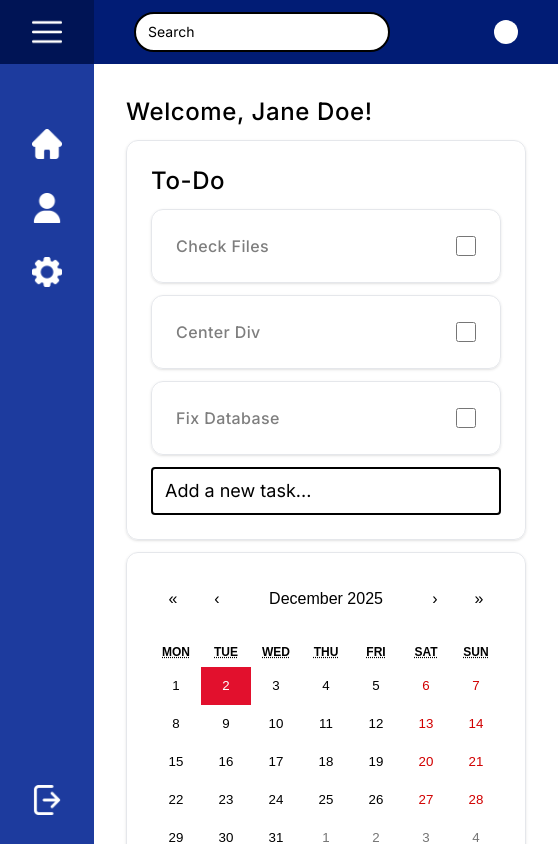
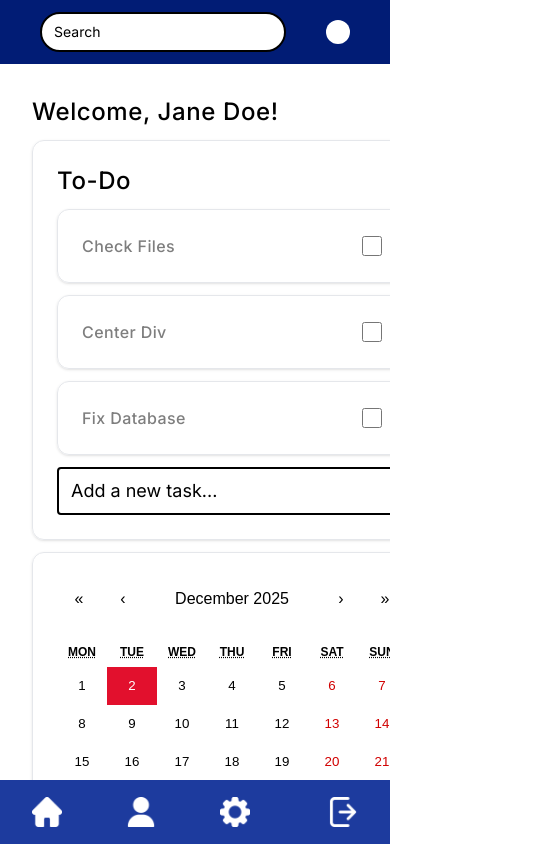
Before and after one commit to NiTzuA/frontend-technical-exam, a React (Vite) app: page / in a window 390 px wide. Both pictures are taken after a click on the button 195 px from the left and 533 px from the top of the page. Shown: the top 844 px of the page, 558 px wide, since content can reach past the window. Built offline with nearby package versions, Linux system fonts and the light colour scheme.

Commit message:
Pre-Release 2-Fix Responsiveness Issues

```diff
--- a/src/components/layout/Sidebar.jsx
+++ b/src/components/layout/Sidebar.jsx
@@ -6,11 +6,20 @@ import ProfileIcon from "../../assets/user.png"
 import SettingsIcon from "../../assets/settings.png"
 import LogoutIcon from "../../assets/logout.png"
 
-function Sidebar( {isMaximized, setIsMaximized, className, setDashboardPage, setCurrentPage} ) {
+function Sidebar( {isSmallScreen, isMaximized, setIsMaximized, className, setDashboardPage, setCurrentPage} ) {
     return (
         <>
 
-        <div className={`flex flex-col bg-sidebar min-h-screen justify-between h-full ${className} shrink-0`}>
+            <div
+                className={`
+                    bg-sidebar shrink-0
+                    ${className}
+                    ${isSmallScreen
+                    ? "fixed bottom-0 left-0 w-full h-16 flex flex-row justify-around items-center z-50"
+                    : "flex flex-col bg-sidebar min-h-screen justify-between h-full shrink-0"}
+                `}
+                >
+                {!isSmallScreen && (
                     <div className="flex flex-row bg-logoarea pl-5 pr-5 py-3 gap-5 justify-center items-center h-16">
                         <Button
                         className="bg-transparent hover:bg-transparent !px-2"
@@ -18,19 +27,24 @@ function Sidebar( {isMaximized, setIsMaximized, className, setDashboardPage, set
                         imgWidth="30px"
                         imgHeight="30px"
                         onClick={() => setIsMaximized(prev => !prev)}
-                ></Button>
+                        />
 
                         {isMaximized && (
-                    <Text variant="title" className="text-white text-2xl tracking-wider">LOREM IPSUM</Text>
+                        <Text
+                            variant="title"
+                            className="text-white text-2xl tracking-wider"
+                        >
+                            LOREM IPSUM
+                        </Text>
+                        )}
+                    </div>
                 )}
 
-
-
-            </div>
             <div className="py-6">
 
             </div>
-            <div className="flex flex-col">
+            <div className={`flex ${isSmallScreen ? "flex-row" : "flex-col"}`}>
+
                 <Button variant="sidebar" className="text-left" img={DashboardIcon} imgWidth="30px" imgHeight="30px" onClick={() => setDashboardPage("home")}>{isMaximized && "Dashboard"}</Button>
                 <Button variant="sidebar" className="text-left" img={ProfileIcon} imgWidth="30px" imgHeight="30px" onClick={() => setDashboardPage("profile")}>{isMaximized && "Profile"}</Button>
                 <Button variant="sidebar" className="text-left" img={SettingsIcon} imgWidth="30px" imgHeight="30px" onClick={() => setDashboardPage("settings")}>{isMaximized && "Settings"}</Button>
--- a/src/components/page_segments/dashboard/Home.jsx
+++ b/src/components/page_segments/dashboard/Home.jsx
@@ -52,7 +52,7 @@ function Home() {
                 <div className="flex flex-row">
                     <Text className="text-2xl !text-black">Welcome, Jane Doe!</Text>
                 </div>
-                <div className="flex flex-row gap-6 flex-grow flex-wrap items-stretch">
+                <div className="flex flex-col md:flex-row gap-6 flex-grow flex-wrap items-stretch">
                     <div className="flex flex-col gap-3 justify-between flex-[1_1_24rem] min-w-[18rem]">
                         <Card className="flex-grow">
                             <div className="flex flex-col gap-3">
@@ -112,7 +112,7 @@ function Home() {
                                 <div className="flex flex-row gap-5 justify-between">
                                     {calculations.map (calc => (
                                     <div key={calc.id} className="flex flex-row gap-3">
-                                        <img src={calc.image} className="w-14 h-14"></img>
+                                        <img src={calc.image} className="hidden md:block w-14 h-14"></img>
                                         <div className="flex flex-col justify-start items-start">
                                             <Text className="font-bold">{calc.name}</Text>
                                             <Text className="text-xl !text-accent">{calc.value}</Text>
--- a/src/components/pages/DashboardPage.jsx
+++ b/src/components/pages/DashboardPage.jsx
@@ -38,25 +38,32 @@ function DashboardPage( {setCurrentPage} ) {
 
 
     <>
-      <div className="flex flex-row w-full h-screen">
+      <div className={`flex w-full ${isSmallScreen ? "flex-col-reverse min-h-screen" : "flex-row h-screen"}`}>
+
           <Sidebar
             isMaximized={isSidebarOpen}
             setIsMaximized={setIsSidebarOpen}
             setDashboardPage={setDashboardPage}
             setCurrentPage={setCurrentPage}
+            isSmallScreen={isSmallScreen}
             className={`${
               isSmallScreen && isSidebarOpen ? "flex-grow" : ""
             }`}
           />
 
         {!isSmallScreen || !isSidebarOpen ? (
-          <div className='flex-grow flex flex-col'>
-            <Navbar />
+            <div className="flex-grow flex flex-col">
+                <div className="shrink-0 sticky top-0 z-40 bg-logoarea">
+                <Navbar />
+                </div>
 
-            {dashboardPage === "home" && <Home />}
-            {dashboardPage === "profile" && <Profile />}
-            {dashboardPage === "settings" && <Settings />}
-          </div>
+                <div className={`flex-grow overflow-y-auto ${isSmallScreen ? "pb-16" : ""}`}>
+                {dashboardPage === "home" && <Home />}
+                {dashboardPage === "profile" && <Profile />}
+                {dashboardPage === "settings" && <Settings />}
+                </div>
+
+            </div>
         ) : null}
       </div>
 
```
Lines whose indentation alone changed are shown as unchanged.
